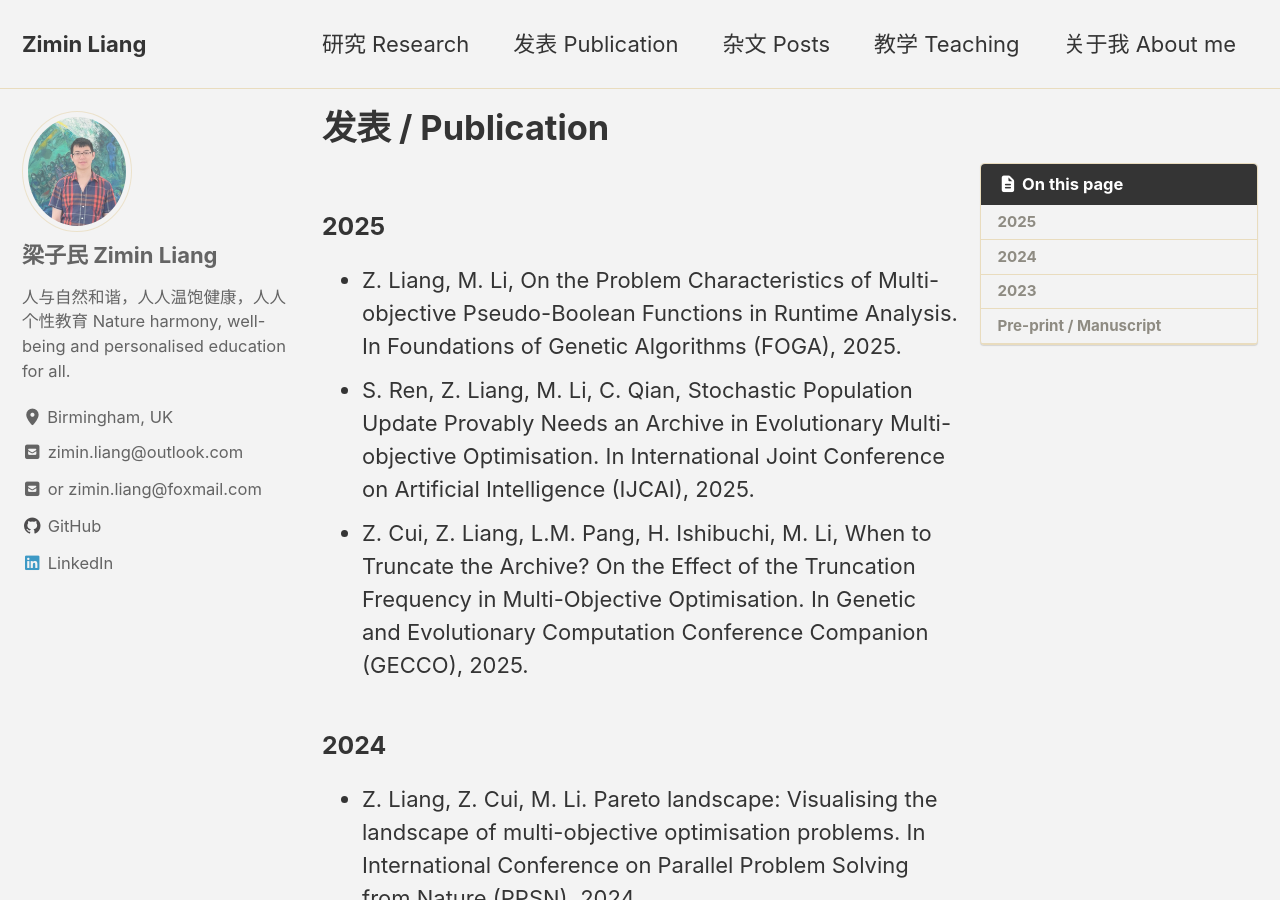
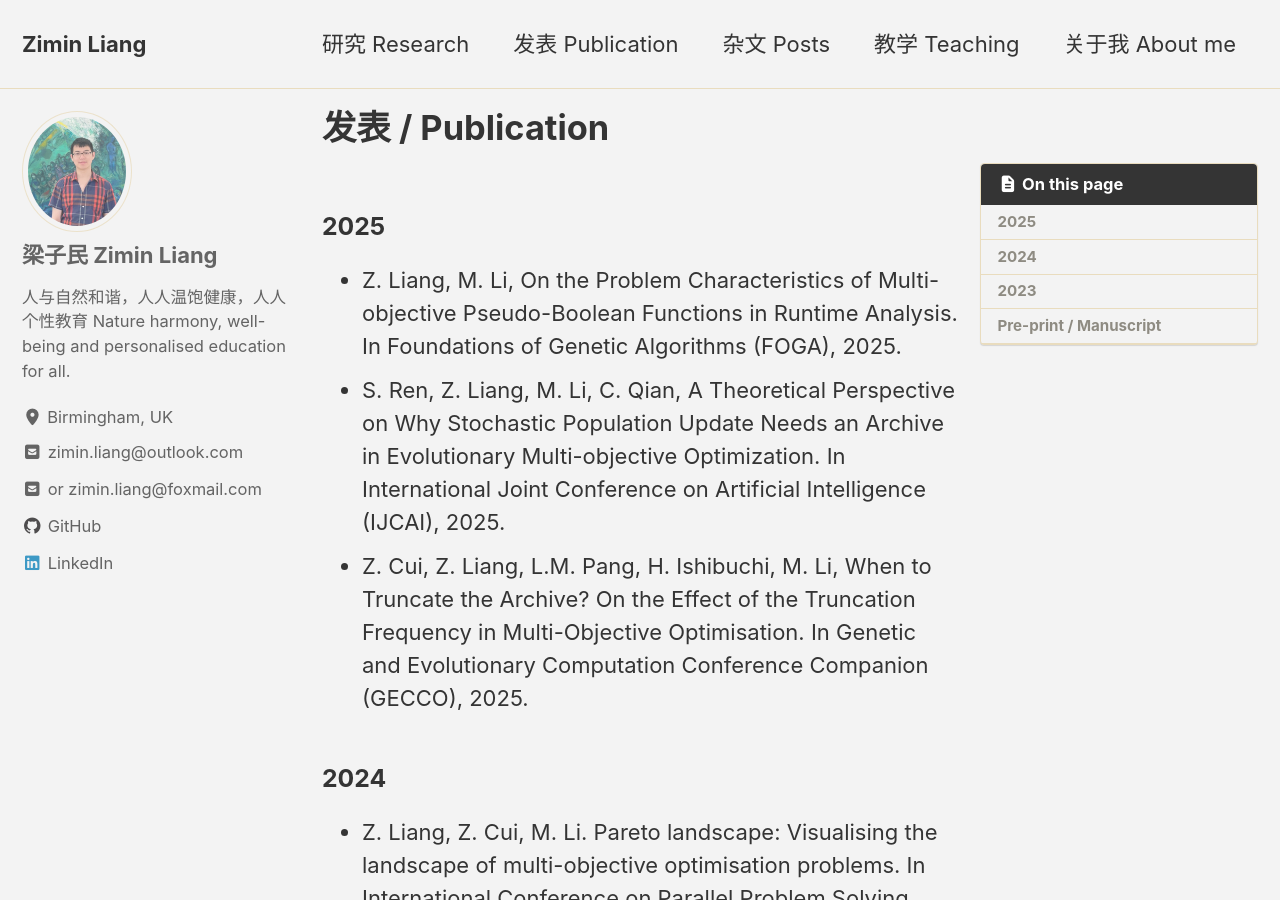
Before and after one commit to Zim-L/Zim-L.github.io, a Jekyll site: the page built from pages/publication.md, in a window 1280 px wide and 900 px high. Built offline with Jekyll 4.4.1, drawn with Linux system fonts in a browser that asks for light colours; cached includes are drawn as plain includes.

Commit message:
Update publication.md

```diff
--- a/pages/publication.md
+++ b/pages/publication.md
@@ -8,7 +8,7 @@ toc: true
 
 ### 2025
  - Z. Liang, M. Li, On the Problem Characteristics of Multi-objective Pseudo-Boolean Functions in Runtime Analysis. In Foundations of Genetic Algorithms (FOGA), 2025.
- - S. Ren, Z. Liang, M. Li, C. Qian, Stochastic Population Update Provably Needs an Archive in Evolutionary Multi-objective Optimisation. In International Joint Conference on Artificial Intelligence (IJCAI), 2025.
+ - S. Ren, Z. Liang, M. Li, C. Qian, A Theoretical Perspective on Why Stochastic Population Update Needs an Archive in Evolutionary Multi-objective Optimization. In International Joint Conference on Artificial Intelligence (IJCAI), 2025.
  - Z. Cui, Z. Liang, L.M. Pang, H. Ishibuchi, M. Li, When to Truncate the Archive? On the Effect of the Truncation Frequency in Multi-Objective Optimisation. In Genetic and Evolutionary Computation Conference Companion (GECCO), 2025.
 
 ### 2024
```
